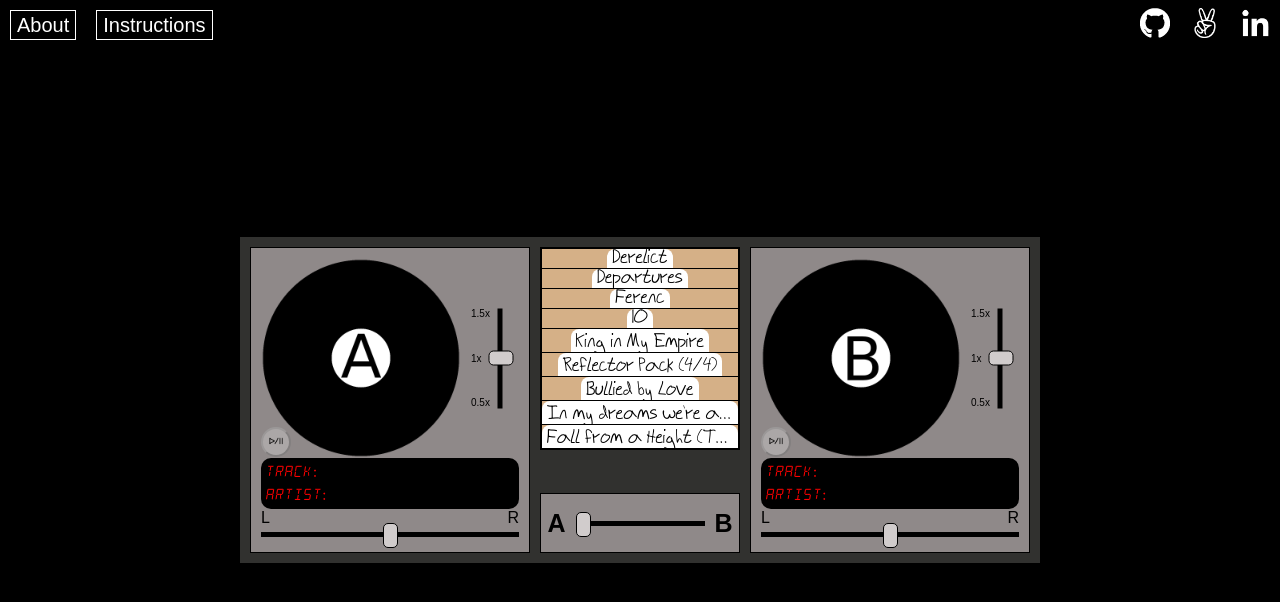
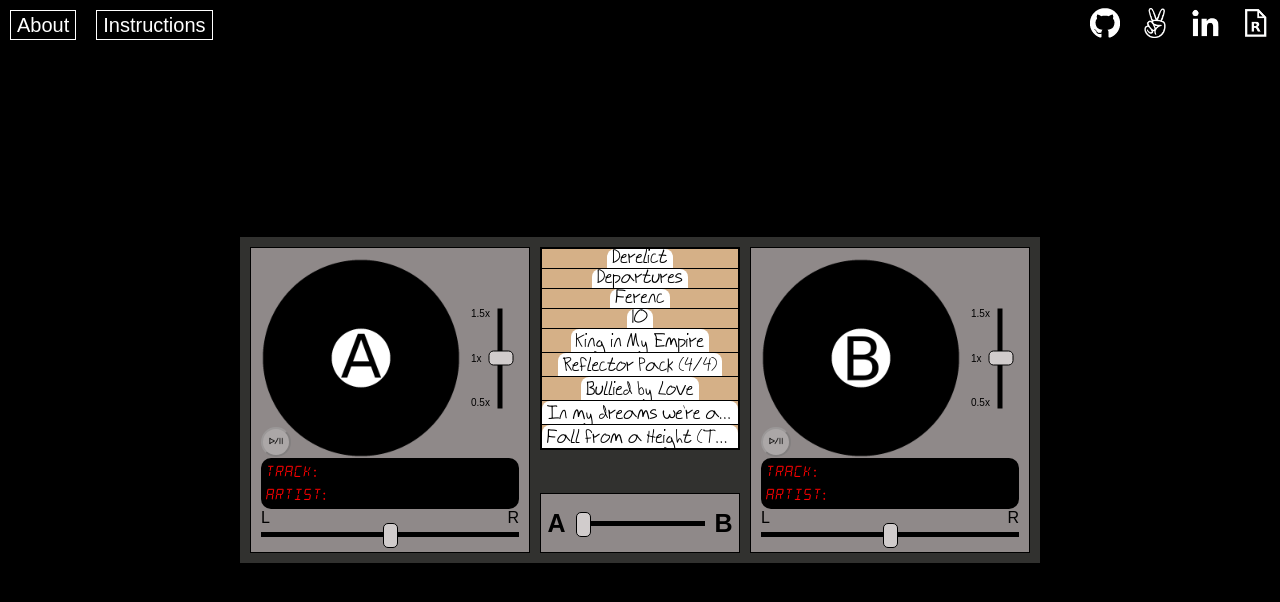
Before and after one commit to tbeddy/dj, a website built with webpack: page index.html in a window 1280 px wide. Built offline with nearby package versions, Linux system fonts and the light colour scheme.

Commit message:
Add link to resume

```diff
--- a/index.html
+++ b/index.html
@@ -28,6 +28,9 @@
             </a>
             <a href="https://www.linkedin.com/in/timcmbedford/" target="_blank">
                 <img class="logo-img" src="./src/images/linkedin.png">
+            </a>
+            <a href="https://tbeddy.github.io/" target="_blank">
+                <img class="logo-img" src="./src/images/resume.png">
             </a>
         </div>
     </header>
```
Also changed, not shown: src/images/resume.png (added).
